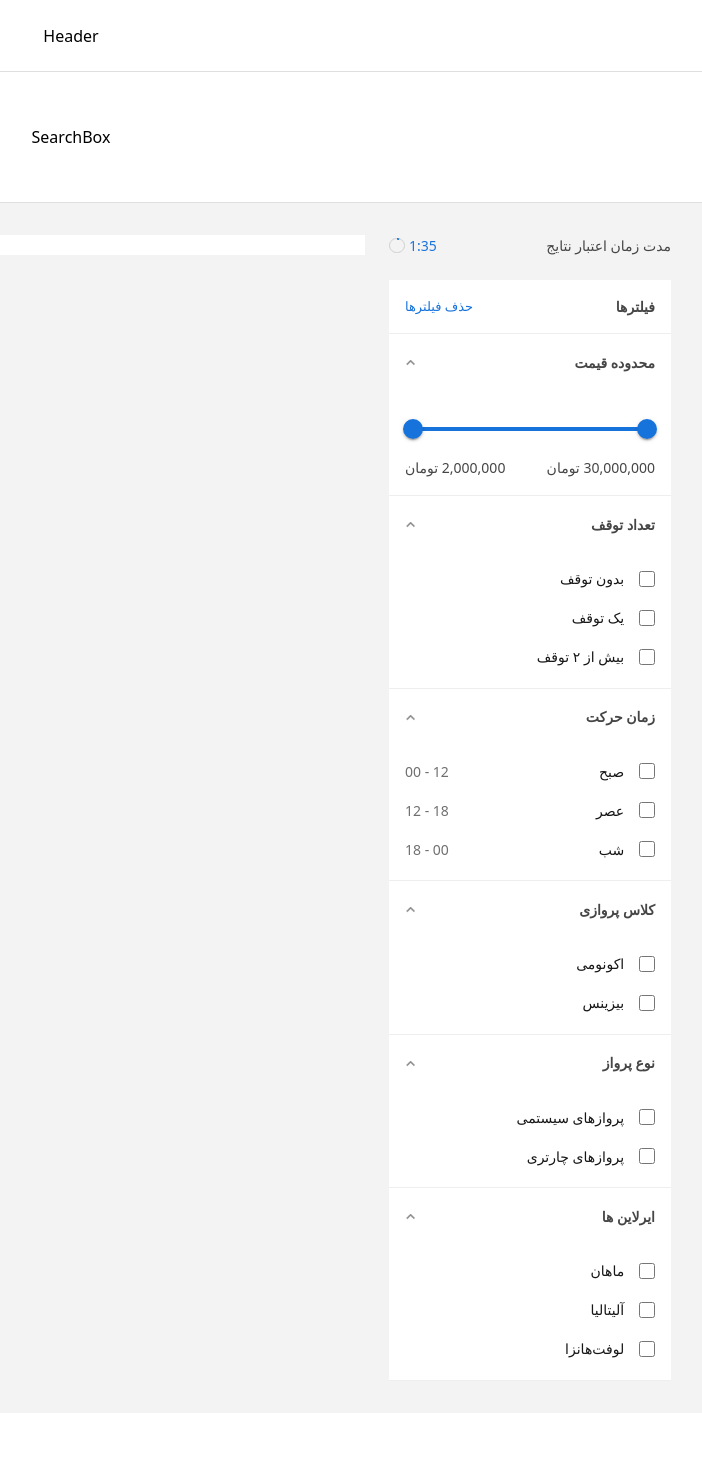
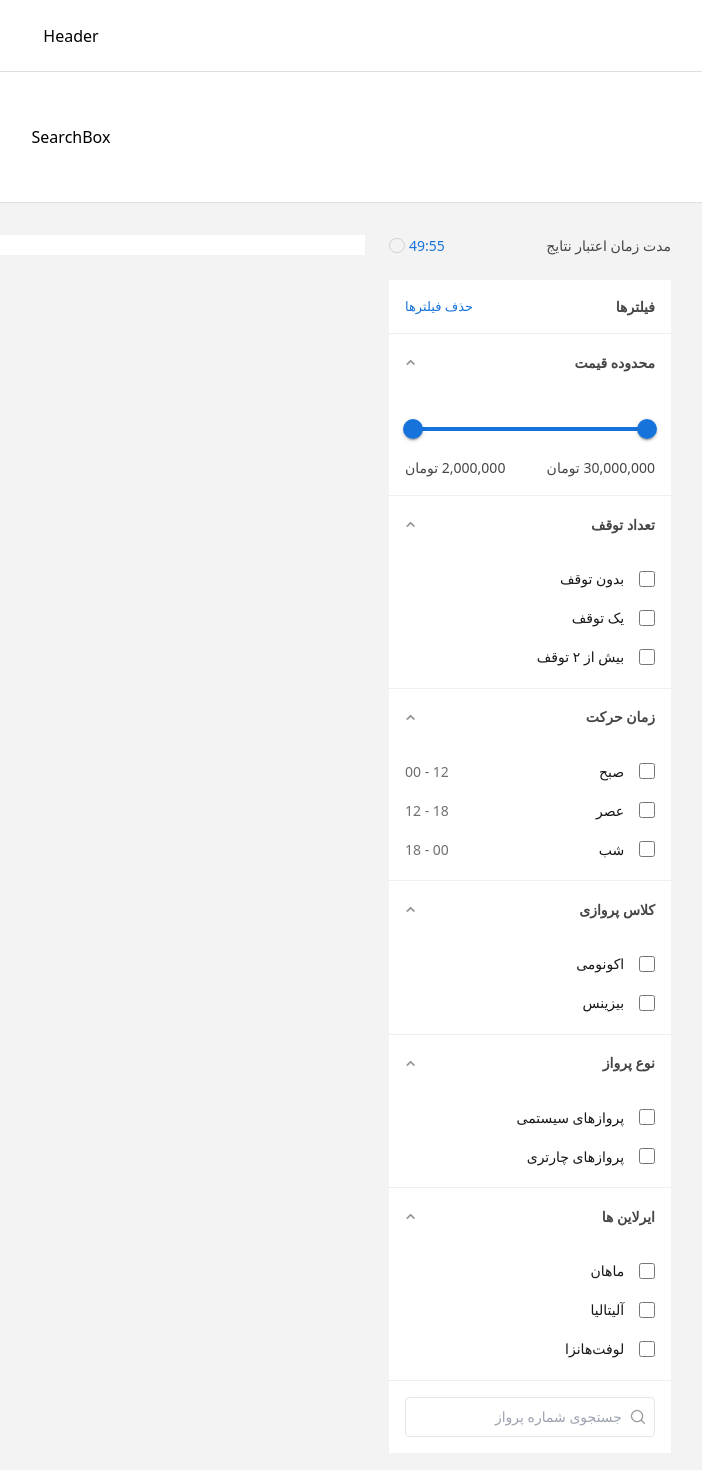
Before and after one commit to ark1111/flytoday-test, a React (Vite) app: page / in a window 1280 px wide. Shown: the top 1470 px of the page, without its empty margins (569-1271 px from the left). Before the commit the page ends 1413 px from the top, so only its background shows below. Built offline with nearby package versions, Linux system fonts and the light colour scheme.

Commit message:
feat : filter / flight number searchBox

```diff
--- a/src/pages/search/flights/desktop/FilterBox.tsx
+++ b/src/pages/search/flights/desktop/FilterBox.tsx
@@ -53,6 +53,16 @@ const FilterBox = (props: Props) => {
           )}
         </div>
       ))}
+      <div className="w-full py-[16px] px-[16px]">
+        <div className="w-full h-[40px] flex items-center gap-x-2 px-2 border border-[#e6e6e6] rounded">
+          <img src="/icon/search-icon.png" className="w-[16px]" />
+          <input
+            type="text"
+            className="flex-1 h-full border-none outline-none bg-transparent text-[14px]"
+            placeholder="جستجوی شماره پرواز"
+          />
+        </div>
+      </div>
     </div>
   );
 };
--- a/src/pages/search/flights/desktop/ResultsValidity.tsx
+++ b/src/pages/search/flights/desktop/ResultsValidity.tsx
@@ -4,7 +4,7 @@ import { useState, useEffect } from "react";
 type Props = {};
 
 const ResultsValidity = (props: Props) => {
-  const totalTime = 100;
+  const totalTime = 3000;
   const [timer, setTimer] = useState(totalTime);
 
   useEffect(() => {
```
Also changed, not shown: public/icon/search-icon.png (added).
